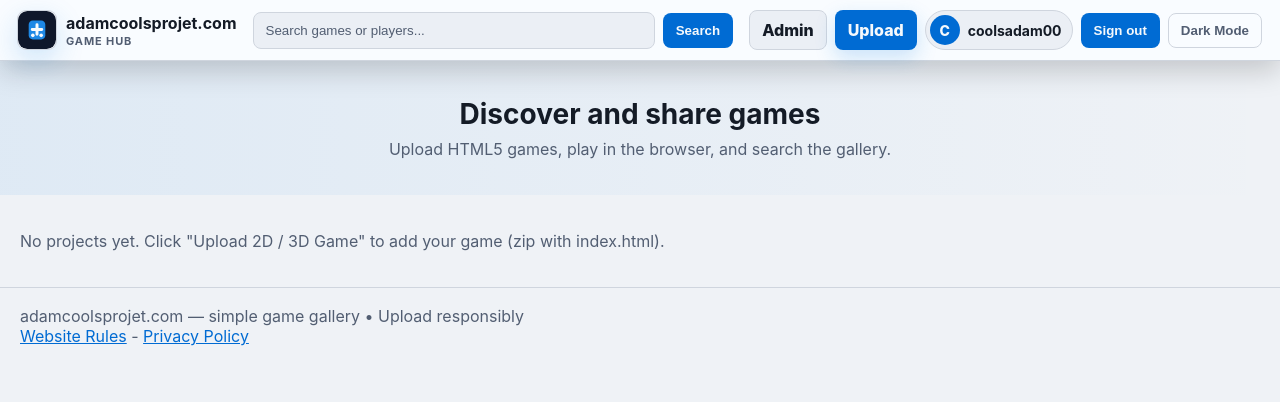
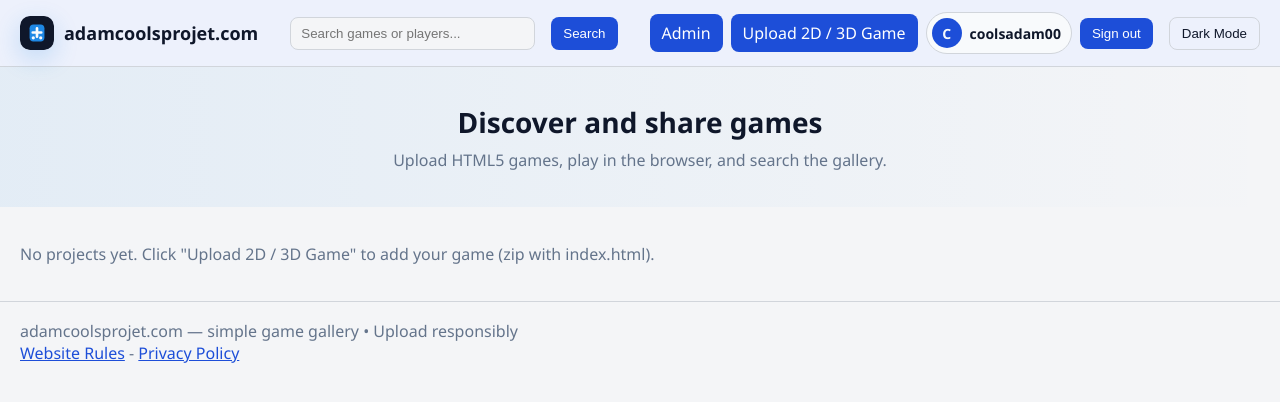
Before and after one commit to coolsadam00-oss/adamcoolsprojet, a Flask app: page / in a window 1280 px wide. Shown: the top 402 px of the page. Run offline with Flask 2, Linux system fonts and the light colour scheme; the visitor is signed in with stand-in values (Sample User, id 1); data comes from the database, SQL or seed files in the repository; data that the repository does not hold is empty; some libraries are stand-ins or nearby versions.

Commit message:
Revert "Refresh gaming platform navigation UI"
This reverts commit 4b277d93af9151eccbe4208c6293220a9062eb6b.

```diff
--- a/static/style.css
+++ b/static/style.css
@@ -1,63 +1,50 @@
 /* Base */
 :root{
-  --bg:oklch(14% 0.012 260);
-  --surface:oklch(18% 0.015 260);
-  --card:oklch(21% 0.018 260);
-  --text:oklch(94% 0.01 260);
-  --muted:oklch(71% 0.025 260);
-  --accent:oklch(63% 0.19 250);
+  --bg:#0b0b0b;
+  --surface:#070708;
+  --card:#0f0f12;
+  --text:#e8eef6;
+  --muted:#9aa3b2;
+  --accent:#1e88e5;
   --accent-soft:rgba(30,136,229,0.12);
-  --border:oklch(30% 0.02 260);
-  --success:oklch(65% 0.16 150);
-  --danger:oklch(62% 0.2 25);
-  --nav-bg:oklch(16% 0.018 260 / 0.96);
-  --nav-pill:oklch(23% 0.02 260);
-  --focus:oklch(78% 0.14 250);
+  --border:#111418;
+  --success:#2e7d32;
+  --danger:#e53935;
 }
 html[data-theme="light"]{
-  --bg:oklch(96% 0.006 260);
-  --surface:oklch(99% 0.004 260);
-  --card:oklch(98% 0.006 260);
-  --text:oklch(22% 0.025 260);
-  --muted:oklch(48% 0.035 260);
-  --accent:oklch(53% 0.19 250);
+  --bg:#f4f5f7;
+  --surface:#ffffff;
+  --card:#f8fafc;
+  --text:#0f172a;
+  --muted:#64748b;
+  --accent:#1d4ed8;
   --accent-soft:rgba(29,78,216,0.12);
-  --border:oklch(87% 0.015 260);
-  --success:oklch(47% 0.14 150);
-  --danger:oklch(48% 0.18 25);
-  --nav-bg:oklch(99% 0.004 260 / 0.94);
-  --nav-pill:oklch(95% 0.01 260);
-  --focus:oklch(58% 0.16 250);
+  --border:#d1d5db;
+  --success:#166534;
+  --danger:#b91c1c;
 }
 *{box-sizing:border-box}
-body{font-family:-apple-system,BlinkMacSystemFont,"Segoe UI",system-ui,sans-serif;background:var(--bg);color:var(--text);margin:0;padding:0}
+body{font-family:Segoe UI,Arial,Helvetica,sans-serif;background:var(--bg);color:var(--text);margin:0;padding:0}
 a{color:inherit}
-a:focus-visible,button:focus-visible,input:focus-visible,select:focus-visible,textarea:focus-visible{outline:2px solid var(--focus);outline-offset:2px}
 
 /* Topbar */
-.topbar{display:grid;grid-template-columns:minmax(180px,auto) minmax(240px,1fr) auto;align-items:center;gap:16px;padding:10px 18px;background:var(--nav-bg);border-bottom:1px solid var(--border);position:sticky;top:0;z-index:10;backdrop-filter:saturate(140%) blur(10px);box-shadow:0 10px 28px rgba(0,0,0,0.18)}
-.topbar.topbar-compact{grid-template-columns:minmax(180px,1fr) auto}
-.brand{font-weight:800;font-size:16px;color:var(--text);text-decoration:none}
+.topbar{display:flex;align-items:center;justify-content:space-between;gap:14px;padding:12px 20px;background:color-mix(in srgb,var(--surface) 92%,var(--accent) 8%);border-bottom:1px solid var(--border);position:sticky;top:0;z-index:10}
+.brand{font-weight:800;font-size:18px;color:var(--text);text-decoration:none}
 .brand-lockup{display:inline-flex;align-items:center;gap:10px;min-width:0}
-.brand-lockup img{width:38px;height:38px;border-radius:8px;box-shadow:0 0 0 1px var(--border),0 10px 28px rgba(30,136,229,0.22)}
-.brand-lockup span{display:grid;gap:1px;min-width:0}
-.brand-lockup strong{overflow:hidden;text-overflow:ellipsis;white-space:nowrap;letter-spacing:0}
-.brand-lockup small{color:var(--muted);font-size:11px;font-weight:700;letter-spacing:.08em;text-transform:uppercase}
-.topbar .search{min-width:0}
-.topbar .search form{display:flex;gap:8px;align-items:center}
-.topbar input{width:100%;padding:10px 12px;border-radius:8px;border:1px solid var(--border);background:var(--nav-pill);color:inherit}
-.topbar input::placeholder{color:var(--muted)}
-.topbar button{padding:9px 12px;border-radius:8px;border:1px solid transparent;background:var(--accent);color:oklch(98% 0.006 250);cursor:pointer;font-weight:800}
-.topbar .actions .btn{background:var(--accent);padding:9px 12px;border-radius:8px;color:oklch(98% 0.006 250);text-decoration:none;border:1px solid transparent;font-weight:800}
-.topbar .actions .btn.primary{box-shadow:0 8px 20px rgba(30,136,229,0.22)}
-.topbar .actions .btn.nav-link,.topbar .actions .btn.secondary,.ghost-button{background:var(--nav-pill);color:var(--text);border:1px solid var(--border)}
-.topbar .actions .theme-toggle{background:transparent;color:var(--muted);border:1px solid var(--border);padding:9px 12px;border-radius:8px;cursor:pointer;font-weight:800}
-.topbar .actions .theme-toggle:hover,.ghost-button:hover,.topbar .actions .btn.nav-link:hover,.topbar .actions .btn.secondary:hover{background:var(--card);color:var(--text)}
-.actions{display:flex;align-items:center;justify-content:flex-end;gap:8px;flex-wrap:wrap}
+.brand-lockup img{width:34px;height:34px;border-radius:10px;box-shadow:0 8px 24px rgba(30,136,229,0.22)}
+.brand-lockup span{overflow:hidden;text-overflow:ellipsis;white-space:nowrap}
+.topbar .search{flex:1;margin:0 18px}
+.topbar .search form{display:flex;gap:8px}
+.topbar input{width:100%;padding:8px 10px;border-radius:8px;border:1px solid var(--border);background:var(--bg);color:inherit}
+.topbar button{margin-left:8px;padding:8px 12px;border-radius:8px;border:none;background:var(--accent);color:#fff}
+.topbar .actions .btn{background:var(--accent);padding:8px 12px;border-radius:8px;color:#fff;text-decoration:none}
+.topbar .actions .btn.secondary{background:var(--border);color:var(--text);border:1px solid var(--border)}
+.topbar .actions .theme-toggle{background:transparent;color:var(--text);border:1px solid var(--border);padding:8px 12px;margin-left:8px;border-radius:8px;cursor:pointer}
+.actions{display:flex;align-items:center;gap:8px;flex-wrap:wrap}
 .inline-form{display:inline}
 .inline-form button{margin-left:0}
-.profile-chip{display:inline-flex;align-items:center;gap:8px;padding:4px 10px 4px 4px;border:1px solid var(--border);border-radius:999px;background:var(--nav-pill);color:var(--text);text-decoration:none;max-width:220px}
-.profile-avatar{display:inline-grid;place-items:center;width:30px;height:30px;border-radius:999px;background:var(--accent);color:oklch(98% 0.006 250);font-weight:800;font-size:14px;flex:0 0 auto}
+.profile-chip{display:inline-flex;align-items:center;gap:8px;padding:5px 10px 5px 5px;border:1px solid var(--border);border-radius:999px;background:var(--card);color:var(--text);text-decoration:none;max-width:220px}
+.profile-avatar{display:inline-grid;place-items:center;width:30px;height:30px;border-radius:999px;background:var(--accent);color:#f8fafc;font-weight:800;font-size:14px;flex:0 0 auto}
 .profile-avatar.large{width:54px;height:54px;font-size:22px}
 .profile-avatar-img{display:block;width:30px;height:30px;border-radius:999px;object-fit:cover;background:var(--surface);border:1px solid var(--border);flex:0 0 auto}
 .profile-avatar-img.large{width:54px;height:54px}
@@ -81,7 +68,7 @@ main{padding:20px}
 .tags{display:flex;gap:6px;flex-wrap:wrap}
 .tag{background:var(--accent-soft);color:var(--accent);padding:4px 8px;border-radius:999px;font-size:12px}
 .card-actions{margin-top:12px}
-.card .view{display:inline-block;padding:8px 12px;background:var(--success);color:oklch(98% 0.006 250);border-radius:8px;text-decoration:none}
+.card .view{display:inline-block;padding:8px 12px;background:var(--success);color:#fff;border-radius:8px;text-decoration:none}
 .card:hover{transform:translateY(-4px);transition:all 0.16s ease}
 .people-results{margin:0 0 20px}
 .people-results h2{font-size:18px;margin:0 0 10px}
@@ -99,7 +86,7 @@ main{padding:20px}
 .upload-form label{display:block;margin-bottom:10px}
 .upload-form input,.upload-form textarea{width:100%;padding:10px;border-radius:8px;border:1px solid var(--border);background:var(--bg);color:inherit}
 .upload-form textarea{min-height:110px;resize:vertical}
-button, .upload-form button{background:var(--accent);color:oklch(98% 0.006 250);padding:10px 14px;border-radius:8px;border:none}
+button, .upload-form button{background:var(--accent);color:#fff;padding:10px 14px;border-radius:8px;border:none}
 button.danger{background:var(--danger)}
 
 .view-header{max-width:980px;margin:14px auto;padding:0 18px}
@@ -190,8 +177,6 @@ footer{padding:18px 20px;color:var(--muted);border-top:1px solid var(--border)}
 }
 
 @media (max-width:980px){
-  .topbar{grid-template-columns:1fr auto}
-  .topbar .search{grid-column:1/-1;order:3}
   .hero{padding:30px 18px}
   .hero h1{font-size:26px}
   .admin-header{align-items:stretch}
@@ -203,11 +188,12 @@ footer{padding:18px 20px;color:var(--muted);border-top:1px solid var(--border)}
   .auth-shell{grid-template-columns:1fr;gap:10px}
   .auth-intro{padding:6px 0}
   .auth-intro h1{max-width:12ch}
-  .topbar{display:flex;align-items:flex-start;gap:12px;flex-wrap:wrap}
+  .topbar{align-items:flex-start;gap:12px;flex-wrap:wrap}
   .topbar .search{order:3;flex-basis:100%;margin:0}
   .topbar .actions{width:100%;justify-content:flex-start}
   .topbar .actions .btn,.topbar .actions button,.inline-form{flex:1 1 auto}
   .topbar .actions button,.topbar .actions .btn{text-align:center}
+  .topbar .actions .theme-toggle{margin-left:0}
   .card-head{display:block}
   .tags{margin-top:8px}
   .admin-row{align-items:stretch;flex-direction:column}
@@ -222,7 +208,6 @@ footer{padding:18px 20px;color:var(--muted);border-top:1px solid var(--border)}
 @media (max-width:480px){
   .topbar{padding:12px 14px}
   .brand{font-size:16px;overflow-wrap:anywhere}
-  .brand-lockup img{width:34px;height:34px}
   .topbar .search form{flex-direction:column}
   .topbar .search button{width:100%;margin-left:0}
   .actions{gap:6px}
--- a/templates/index.html
+++ b/templates/index.html
@@ -10,10 +10,7 @@
 </head>
 <body>
   <nav class="topbar">
-    <a class="brand brand-lockup" href="/">
-      <img src="/static/site-icon.svg" alt="">
-      <span><strong>{{ site_name }}</strong><small>Game hub</small></span>
-    </a>
+    <a class="brand brand-lockup" href="/"><img src="/static/site-icon.svg" alt=""> <span>{{ site_name }}</span></a>
     <div class="search">
       <form method="get" action="/">
         <input name="q" placeholder="Search games or players..." value="{{ visible_q|e }}" />
@@ -22,8 +19,8 @@
     </div>
     <div class="actions">
       {% if is_admin %}
-        <a class="btn nav-link" href="/admin">Admin</a>
-        <a class="btn primary" href="/upload">Upload</a>
+        <a class="btn" href="/admin">Admin</a>
+        <a class="btn" href="/upload">Upload 2D / 3D Game</a>
       {% endif %}
       {% if current_user %}
         <a class="profile-chip" href="/account" aria-label="Open account">
@@ -34,7 +31,7 @@
           {% endif %}
           <span class="profile-name">{{ display_name }}</span>
         </a>
-        <form method="post" action="/logout" class="inline-form"><button class="ghost-button" type="submit">Sign out</button></form>
+        <form method="post" action="/logout" class="inline-form"><button type="submit">Sign out</button></form>
       {% else %}
         <a class="btn secondary" href="/login">Sign in</a>
       {% endif %}
```
Also changed, not shown: templates/account.html (+4 -7 lines), templates/admin.html (+5 -8 lines), templates/privacy.html (+3 -6 lines), templates/terms.html (+3 -6 lines), templates/upload.html (+4 -7 lines), templates/view.html (+5 -8 lines).
